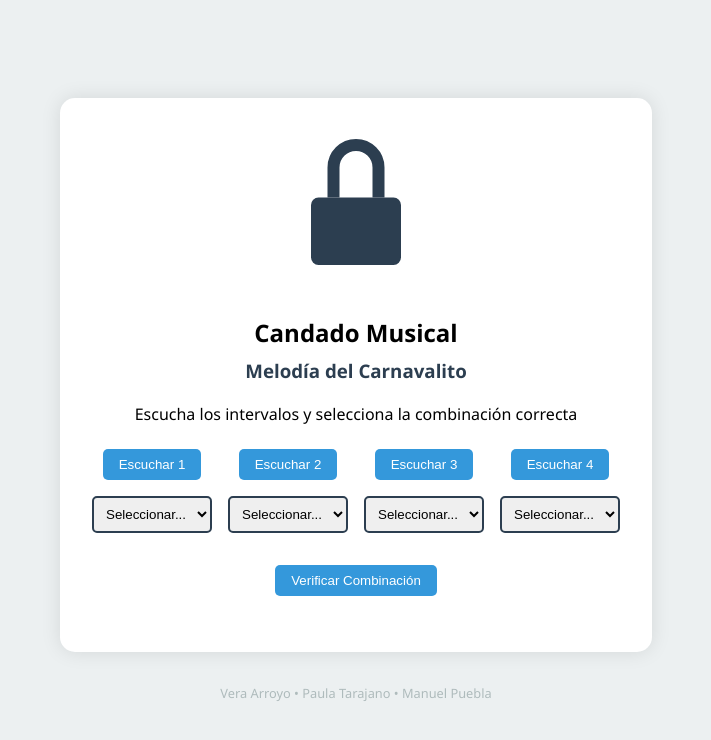
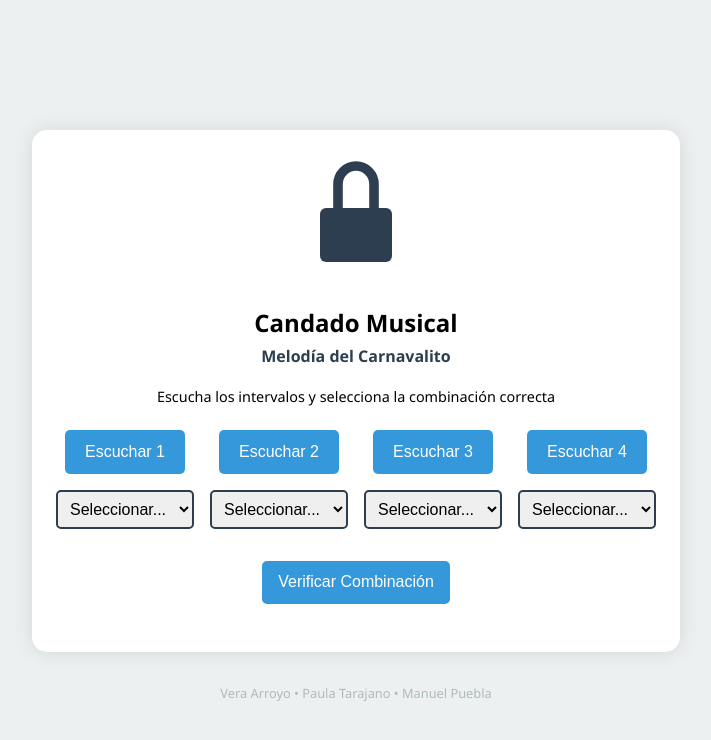
Before and after one commit to ManuelPueblaVega/Candado_Carnavalito, a plain HTML site: page index.html in a window 1280 px wide. Shown: the whole page, without its empty margins (284-995 px from the left). Drawn offline with Linux system fonts and the light colour scheme.

Commit message:
index.html

```diff
--- a/index.html
+++ b/index.html
@@ -1,6 +1,7 @@
 <html><head><base href="./">
 <!DOCTYPE html>
 <meta charset="UTF-8">
+<meta name="viewport" content="width=device-width, initial-scale=1.0">
 <title>Candado Musical</title>
 <style>
 :root {
@@ -19,19 +20,22 @@ body {
   min-height: 100vh;
   margin: 0;
   background: #ecf0f1;
+  padding: 1rem;
 }
 
 .lock-container {
   background: white;
-  padding: 2rem;
+  padding: 1.5rem;
   border-radius: 15px;
   box-shadow: 0 0 20px rgba(0,0,0,0.1);
   text-align: center;
+  width: 90%;
+  max-width: 600px;
 }
 
 .lock-svg {
-  width: 150px;
-  height: 150px;
+  width: 120px;
+  height: 120px;
   margin-bottom: 1rem;
 }
 
@@ -46,9 +50,15 @@ body {
 
 .interval-inputs {
   display: grid;
-  grid-template-columns: repeat(4, 1fr);
+  grid-template-columns: 1fr;
   gap: 1rem;
   margin: 1rem 0;
+}
+
+@media (min-width: 768px) {
+  .interval-inputs {
+    grid-template-columns: repeat(4, 1fr);
+  }
 }
 
 .interval-cell {
@@ -62,18 +72,23 @@ select {
   border: 2px solid var(--primary);
   border-radius: 5px;
   margin: 0.5rem 0;
-  width: 120px;
+  width: 100%;
+  max-width: 200px;
+  font-size: 16px;
 }
 
 button {
   background: var(--secondary);
   color: white;
   border: none;
-  padding: 0.5rem 1rem;
+  padding: 0.8rem 1rem;
   border-radius: 5px;
   cursor: pointer;
   margin: 0.5rem;
   transition: background 0.3s ease;
+  font-size: 16px;
+  min-width: 120px;
+  touch-action: manipulation;
 }
 
 button:hover {
@@ -82,7 +97,7 @@ button:hover {
 
 .score {
   display: none;
-  max-width: 500px;
+  width: 100%;
   margin-top: 2rem;
 }
 
@@ -94,6 +109,7 @@ button:hover {
   margin-top: 1rem;
   color: var(--primary);
   font-weight: bold;
+  font-size: 0.9rem;
 }
 
 .score-image {
@@ -116,6 +132,33 @@ button:hover {
   color: var(--primary);
   margin-top: -10px;
   margin-bottom: 20px;
+  font-size: 1rem;
+}
+
+h2 {
+  font-size: 1.5rem;
+  margin: 1rem 0;
+}
+
+p {
+  font-size: 0.9rem;
+  margin: 0.5rem 0;
+}
+
+/* Adjustments for very small screens */
+@media (max-width: 320px) {
+  .lock-container {
+    padding: 1rem;
+  }
+
+  button {
+    padding: 0.6rem 0.8rem;
+    min-width: 100px;
+  }
+
+  select {
+    max-width: 150px;
+  }
 }
 </style>
 </head>
```
